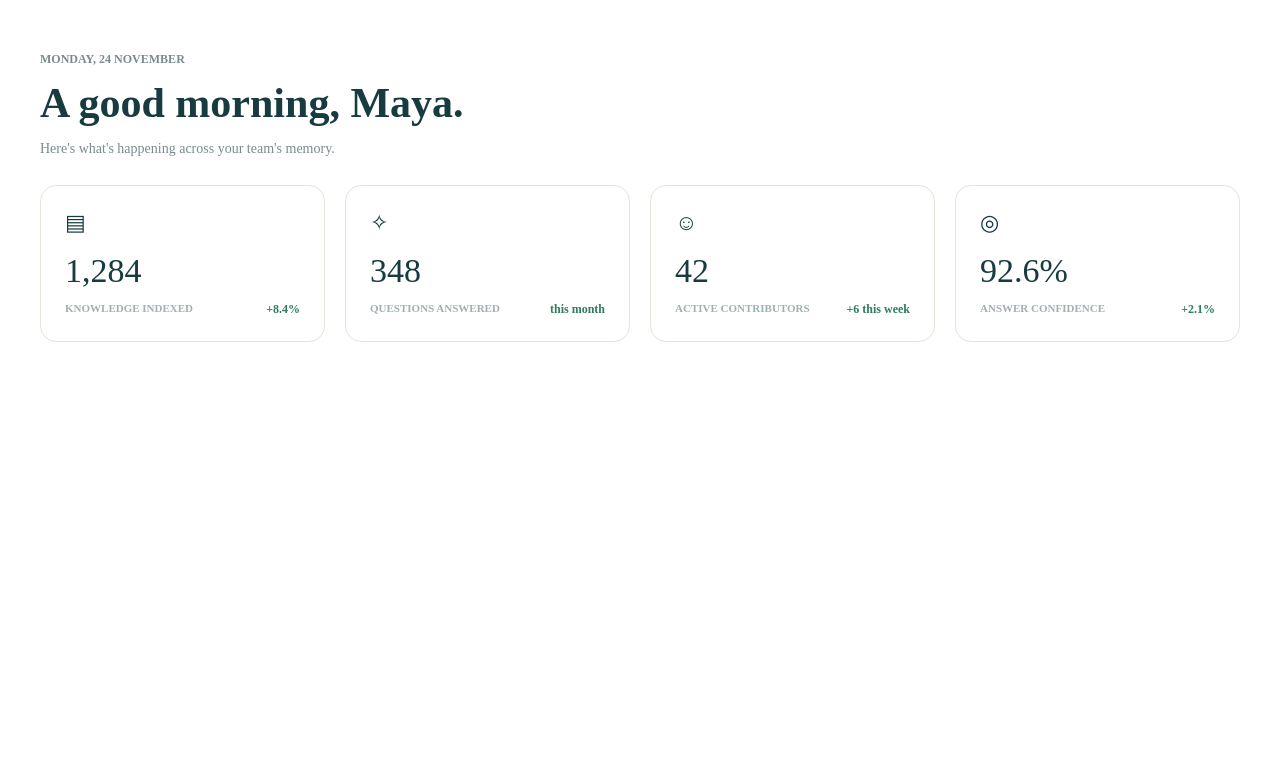
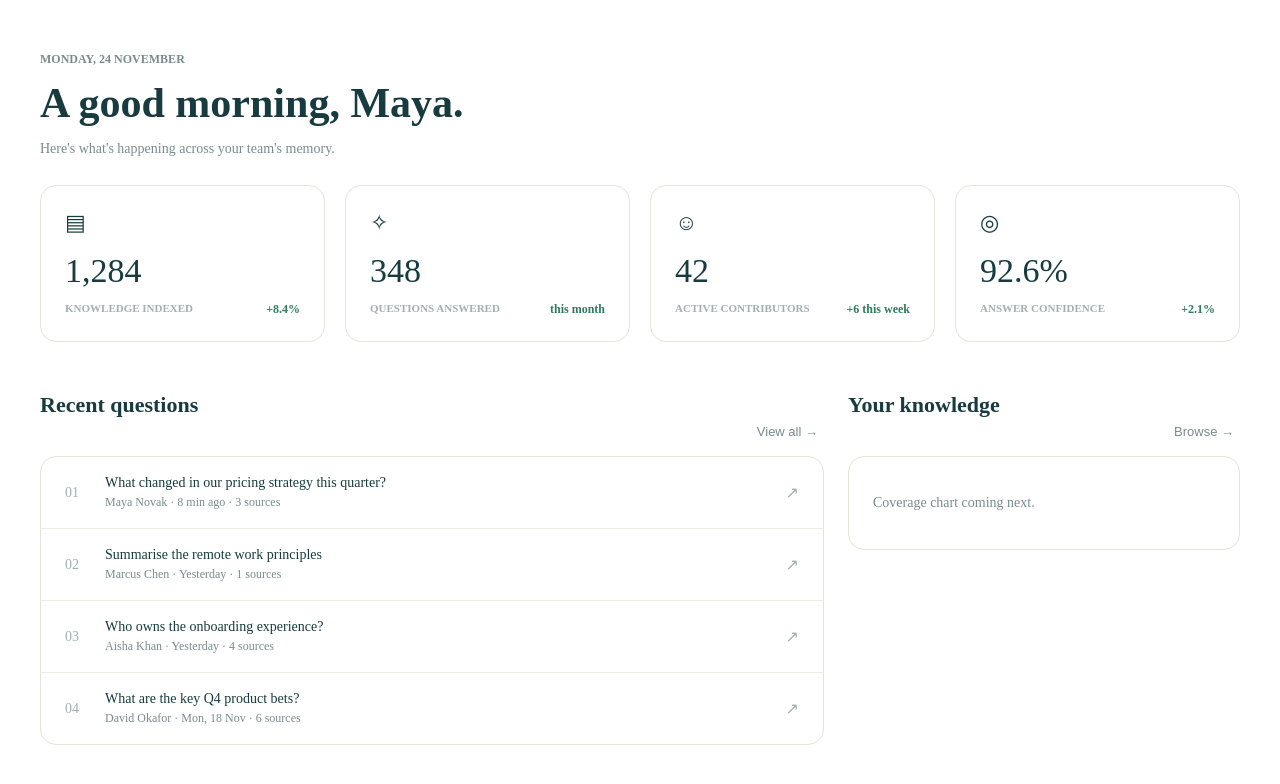
Before and after one commit to EKA-Project/enterprise-knowledge-agent, a React app in the folder frontend/: page / in a window 1280 px wide. Shown: the top 784 px of the page. Built offline with nearby package versions, Linux system fonts and the light colour scheme; the HTML template or start-up script is replaced by a standard one.

Commit message:
feat: added recent questions list

```diff
--- a/frontend/src/components/dashboard/AdminDashboardView.jsx
+++ b/frontend/src/components/dashboard/AdminDashboardView.jsx
@@ -1,7 +1,7 @@
 import React from 'react';
 
 export default function AdminDashboardView() {
-  // Data for the 4 stat cards (mock data — will come from API later)
+  // Data for the 4 stat cards
   const stats = [
     { label: 'Knowledge Indexed', value: '1,284', trend: '+8.4%', icon: '▤' },
     { label: 'Questions Answered', value: '348', trend: 'this month', icon: '✧' },
@@ -9,24 +9,29 @@ export default function AdminDashboardView() {
     { label: 'Answer Confidence', value: '92.6%', trend: '+2.1%', icon: '◎' },
   ];
 
+  // Data for the recent questions list
+  const questions = [
+    { q: 'What changed in our pricing strategy this quarter?', u: 'Maya Novak', t: '8 min ago', src: 3 },
+    { q: 'Summarise the remote work principles', u: 'Marcus Chen', t: 'Yesterday', src: 1 },
+    { q: 'Who owns the onboarding experience?', u: 'Aisha Khan', t: 'Yesterday', src: 4 },
+    { q: 'What are the key Q4 product bets?', u: 'David Okafor', t: 'Mon, 18 Nov', src: 6 },
+  ];
+
   return (
     <div style={{ padding: '32px' }}>
-      {/* Header section — date, greeting, and description */}
+      {/* Header */}
       <div style={{ marginBottom: '28px' }}>
         <p style={{ fontSize: '12px', textTransform: 'uppercase', color: '#7A8B8E', fontWeight: '600' }}>Monday, 24 November</p>
         <h1 style={{ fontFamily: 'Fraunces, serif', fontSize: '42px', color: '#173B3F', margin: '8px 0' }}>A good morning, Maya.</h1>
         <p style={{ color: '#7A8B8E', fontSize: '14px' }}>Here's what's happening across your team's memory.</p>
       </div>
 
-      {/* Stat cards grid — loops over the stats array to create 4 cards */}
-      <div style={{ display: 'grid', gridTemplateColumns: 'repeat(4, 1fr)', gap: '20px' }}>
+      {/* Stat Cards Grid */}
+      <div style={{ display: 'grid', gridTemplateColumns: 'repeat(4, 1fr)', gap: '20px', marginBottom: '28px' }}>
         {stats.map((stat, i) => (
           <div key={i} style={{ background: '#fff', border: '1px solid #E6E3D8', borderRadius: '16px', padding: '24px' }}>
-            {/* Icon */}
             <div style={{ fontSize: '22px', color: '#173B3F', marginBottom: '16px' }}>{stat.icon}</div>
-            {/* Big number value */}
             <div style={{ fontFamily: 'Fraunces, serif', fontSize: '34px', color: '#173B3F' }}>{stat.value}</div>
-            {/* Label + trend */}
             <div style={{ display: 'flex', justifyContent: 'space-between', marginTop: '12px' }}>
               <span style={{ fontSize: '11px', textTransform: 'uppercase', color: '#A0B0B3', fontWeight: '600' }}>{stat.label}</span>
               <span style={{ fontSize: '12px', color: '#2E7D5B', fontWeight: '600' }}>{stat.trend}</span>
@@ -34,6 +39,47 @@ export default function AdminDashboardView() {
           </div>
         ))}
       </div>
+
+      {/* Two-column layout: Recent Questions (left) + Placeholder (right) */}
+      <div style={{ display: 'grid', gridTemplateColumns: '2fr 1fr', gap: '24px' }}>
+
+        {/* LEFT: Recent Questions */}
+        <div>
+          <div style={{ display: 'flex', justifyContent: 'space-between', alignItems: 'flex-end', marginBottom: '16px' }}>
+            <h3 style={{ fontFamily: 'Fraunces, serif', fontSize: '22px', color: '#173B3F' }}>Recent questions</h3>
+            <button style={{ background: 'none', border: 'none', color: '#7A8B8E', fontSize: '13px', cursor: 'pointer', fontWeight: '500' }}>View all →</button>
+          </div>
+          <div style={{ background: '#fff', border: '1px solid #E6E3D8', borderRadius: '16px', overflow: 'hidden' }}>
+            {questions.map((q, i) => (
+              <div key={i} style={{ display: 'flex', alignItems: 'center', gap: '16px', padding: '18px 24px', borderBottom: i < questions.length - 1 ? '1px solid #F0EDE4' : 'none', cursor: 'pointer' }}>
+                {/* Numbered index (01, 02, ...) */}
+                <div style={{ fontFamily: 'Fraunces, serif', color: '#A0B0B3', fontSize: '14px', width: '24px' }}>
+                  {String(i + 1).padStart(2, '0')}
+                </div>
+                {/* Question + meta */}
+                <div style={{ flex: 1 }}>
+                  <div style={{ fontSize: '14px', fontWeight: '500', color: '#173B3F' }}>{q.q}</div>
+                  <div style={{ fontSize: '12px', color: '#7A8B8E', marginTop: '4px' }}>{q.u} · {q.t} · {q.src} sources</div>
+                </div>
+                {/* Arrow */}
+                <div style={{ color: '#A0B0B3' }}>↗</div>
+              </div>
+            ))}
+          </div>
+        </div>
+
+        {/* RIGHT: Placeholder for next commit */}
+        <div>
+          <div style={{ display: 'flex', justifyContent: 'space-between', alignItems: 'flex-end', marginBottom: '16px' }}>
+            <h3 style={{ fontFamily: 'Fraunces, serif', fontSize: '22px', color: '#173B3F' }}>Your knowledge</h3>
+            <button style={{ background: 'none', border: 'none', color: '#7A8B8E', fontSize: '13px', cursor: 'pointer', fontWeight: '500' }}>Browse →</button>
+          </div>
+          <div style={{ background: '#fff', border: '1px solid #E6E3D8', borderRadius: '16px', padding: '24px' }}>
+            <p style={{ color: '#7A8B8E', fontSize: '14px' }}>Coverage chart coming next.</p>
+          </div>
+        </div>
+
+      </div>
     </div>
   );
 }
```
